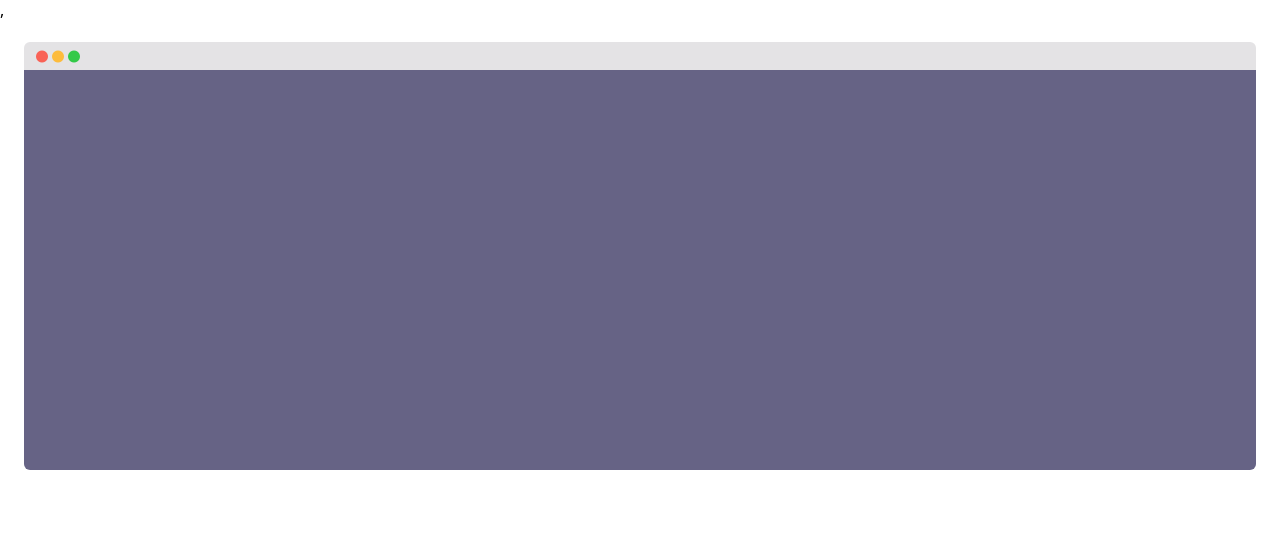
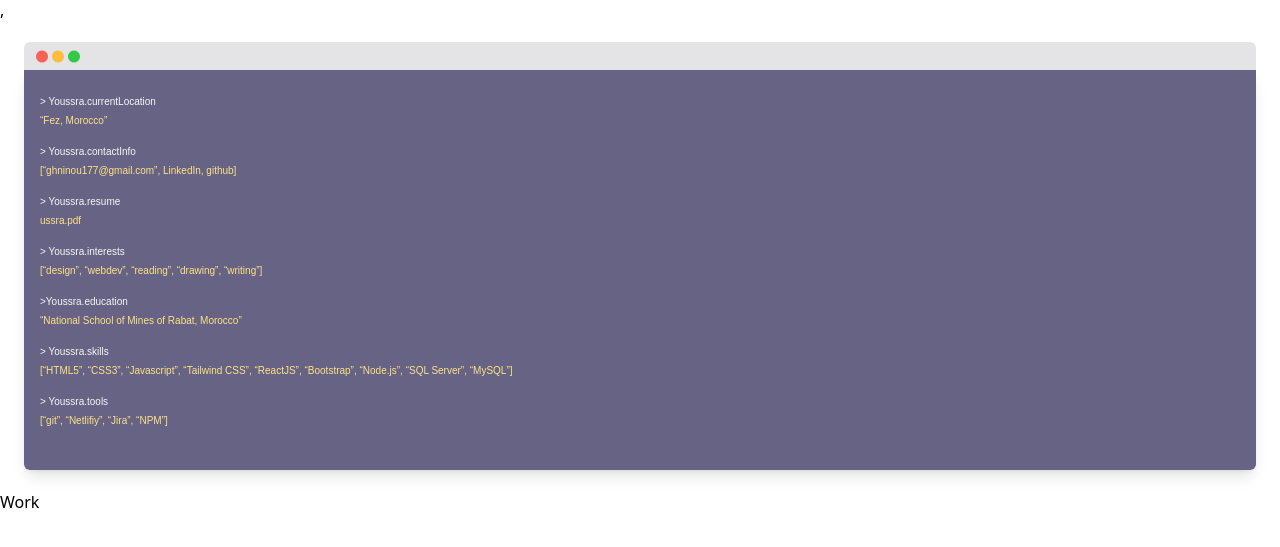
Before and after one commit to youssra-ghninou/personnal-portfolio, a React (Vite) app: page / in a window 1280 px wide. Shown: the part 229-776 px from the top of the page. Built offline with nearby package versions, Linux system fonts and the light colour scheme; a web font is replaced by a local one.

Commit message:
Work and contact sections left

```diff
--- a/src/App.jsx
+++ b/src/App.jsx
@@ -13,6 +13,7 @@ function App() {
       <Navbar/>,
       <Header/>,
       <Overview/>
+      <div className="work">Work</div>
     </div>
   );
 }
--- a/src/components/Overview.jsx
+++ b/src/components/Overview.jsx
@@ -1,3 +1,5 @@
+import OverviewContent from "./OverviewContent";
+
 const Overview = () => {
     return (
         <div className="div mx-6">
@@ -6,8 +8,8 @@ const Overview = () => {
                 <i class="fa-solid fa-circle text-lyellow fa-xs"></i>
                 <i class="fa-solid fa-circle text-lgreen fa-xs"></i>
             </div>
-            <div className="body bg-lviolet rounded-b-[6px] h-[400px]">
-
+            <div className="body bg-lviolet shadow-lg rounded-b-[6px] h-[400px]">
+                <OverviewContent/>
             </div>
         </div>
      );
--- /dev/null
+++ b/src/components/OverviewContent.jsx
@@ -0,0 +1,57 @@
+const OverviewContent = () => {
+    const interests = [{
+        id : 1,
+        title: '> Youssra.currentLocation ',
+        content: '“Fez, Morocco”',
+      },
+      {
+        id : 2,
+        title: '> Youssra.contactInfo',
+        content: '[“ghninou177@gmail.com”, LinkedIn, github]',
+      },
+      {
+        id : 3,
+        title: '> Youssra.resume',
+        content: 'ussra.pdf',
+      },
+      {
+        id : 4,
+        title: '> Youssra.interests',
+        content: '[“design”, “webdev”, “reading”, “drawing”, “writing”]',
+      },
+      {
+        id : 5,
+        title: '>Youssra.education',
+        content: '“National School of Mines of Rabat, Morocco”',
+      },
+      {
+        id : 6,
+        title: '> Youssra.skills',
+        content: '[“HTML5”, “CSS3”, “Javascript”, “Tailwind CSS”, “ReactJS”, “Bootstrap”, “Node.js”, “SQL Server”, “MySQL”]',
+      },
+      {
+        id : 7,
+        title: '> Youssra.tools',
+        content: '[“git”, “Netlifiy”, “Jira”, “NPM”]',
+      },
+
+    ];
+    return (
+        <div className="flex flex-col gap-4 px-4 py-6  ">
+        {interests.map(({id,title,content}) => {
+        return(
+            <div key={id} className="flex flex-col gap-1 ">
+                <div className="text-white font-normal text-[10px] font-abel">
+                    {title}
+                </div>
+                <div className="text-yellow font-thin text-[10px] font-abel">
+                    {content}
+                </div>
+            </div>
+        );
+    })}
+    </div>
+     );
+}
+
+export default OverviewContent;
```
